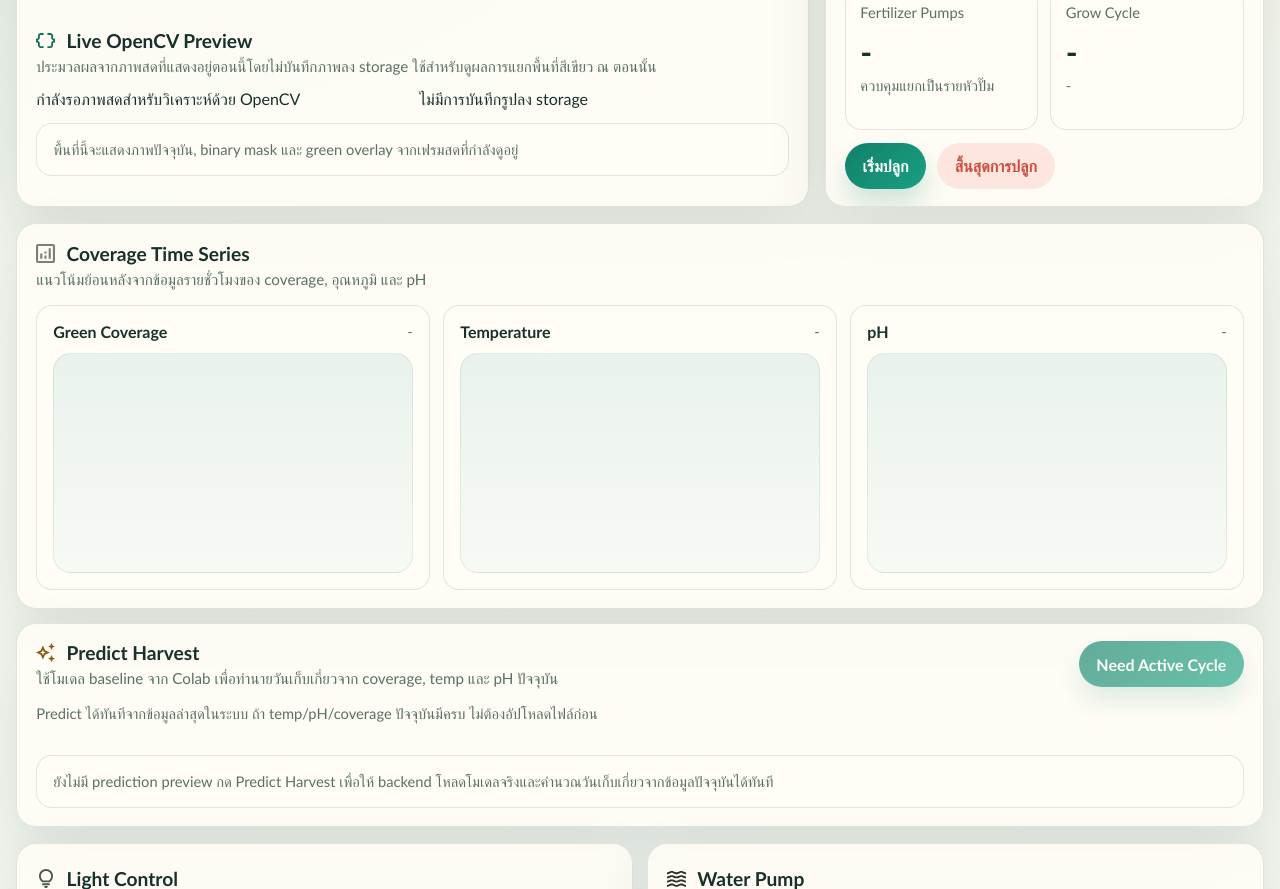
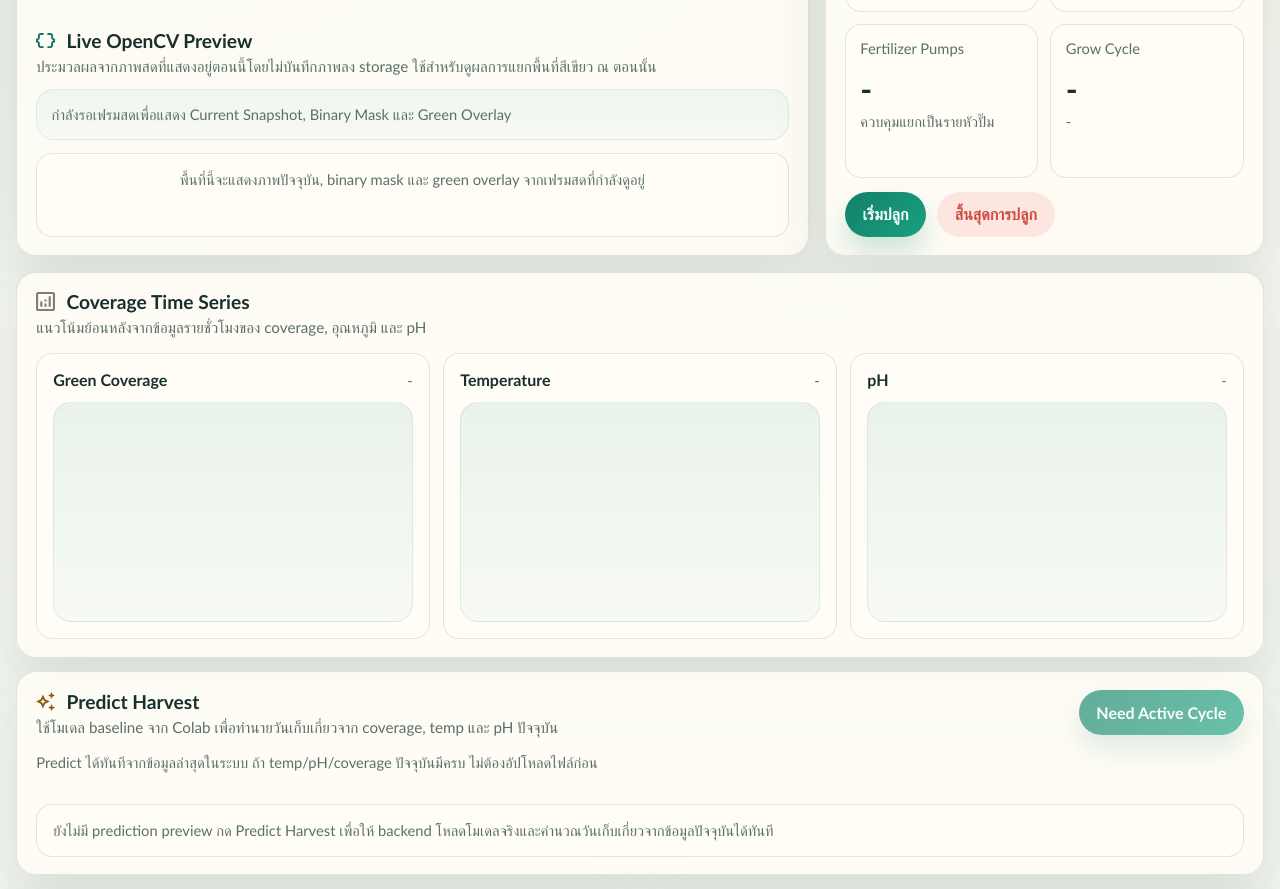
Before and after one commit to kmitlProjects/wolffia-iot-system, a website with bundled scripts: page frontend/src/index.html in a window 1280 px wide. Shown: the part 845-1734 px from the top of the page. Built offline with nearby package versions, Linux system fonts and the light colour scheme; files whose address does not match are found by name.

Commit message:
feat: update live analysis UI and styles, enhance display for current snapshot and analysis notes

```diff
--- a/frontend/src/index.html
+++ b/frontend/src/index.html
@@ -8,10 +8,10 @@
         content="Mobile-friendly dashboard for Wolffia pond monitoring and control."
     >
     <title>Wolffia Control Deck</title>
-    <link rel="stylesheet" href="/assets/styles.css?v=20260404n">
+    <link rel="stylesheet" href="/assets/styles.css?v=20260404o">
 </head>
 <body>
     <div id="app"></div>
-    <script type="module" src="/assets/main.js?v=20260404n"></script>
+    <script type="module" src="/assets/main.js?v=20260404o"></script>
 </body>
 </html>
--- a/frontend/src/main.ts
+++ b/frontend/src/main.ts
@@ -168,7 +168,7 @@ function createLayout(): string {
                                 </h3>
                                 <p>ประมวลผลจากภาพสดที่แสดงอยู่ตอนนี้โดยไม่บันทึกภาพลง storage ใช้สำหรับดูผลการแยกพื้นที่สีเขียว ณ ตอนนั้น</p>
                             </div>
-                            <div id="live-analysis-meta" class="history-metrics"></div>
+                            <div id="live-analysis-meta" class="analysis-preview-note"></div>
                             <div id="live-analysis-strip" class="image-strip"></div>
                         </div>
                     </div>
@@ -2275,10 +2275,8 @@ function renderLiveCameraAnalysis(): void {
     const strip = $("live-analysis-strip")
 
     if (!liveCameraAnalysis) {
-        meta.innerHTML = `
-            <span>กำลังรอภาพสดสำหรับวิเคราะห์ด้วย OpenCV</span>
-            <span>ไม่มีการบันทึกรูปลง storage</span>
-        `
+        meta.textContent =
+            "กำลังรอเฟรมสดเพื่อแสดง Current Snapshot, Binary Mask และ Green Overlay"
         strip.innerHTML = `
             <div class="rule-card rule-empty">
                 พื้นที่นี้จะแสดงภาพปัจจุบัน, binary mask และ green overlay จากเฟรมสดที่กำลังดูอยู่
@@ -2294,14 +2292,8 @@ function renderLiveCameraAnalysis(): void {
     const maskUrl = buildAnalysisAssetUrl(liveCameraAnalysis.mask_url, previewKey)
     const overlayUrl = buildAnalysisAssetUrl(liveCameraAnalysis.overlay_url, previewKey)
 
-    meta.innerHTML = `
-        <span>captured ${escapeHtml(formatTimestamp(liveCameraAnalysis.captured_at))}</span>
-        <span>coverage ${formatNumber(liveCameraAnalysis.green_coverage_percent, 2)}%</span>
-        <span>${formatNumber(liveCameraAnalysis.green_pixels, 0)} / ${formatNumber(liveCameraAnalysis.total_pixels, 0)} green pixels</span>
-        <span>${escapeHtml(formatCoverageMethod(liveCameraAnalysis.coverage_method))}</span>
-        <span>${escapeHtml(formatCoverageProcess(liveCameraAnalysis.coverage_thresholds))}</span>
-        <span>ROI ${escapeHtml(formatRoiSize(liveCameraAnalysis.coverage_roi))}</span>
-    `
+    meta.textContent =
+        "แสดงเฉพาะภาพปัจจุบัน, binary mask และ green overlay ของเฟรมสดเพื่อช่วยเช็กคุณภาพการแยกพื้นที่สีเขียว"
 
     ensureLiveAnalysisStrip()
     updateLiveAnalysisTile("live-analysis-raw-tile", "Current Snapshot", rawUrl)
--- a/frontend/src/styles.css
+++ b/frontend/src/styles.css
@@ -379,6 +379,21 @@ label {
     margin-top: 1rem;
 }
 
+.analysis-preview-note {
+    display: flex;
+    align-items: center;
+    min-height: 3.15rem;
+    padding: 0.75rem 0.9rem;
+    border-radius: 18px;
+    background:
+        linear-gradient(180deg, rgba(18, 128, 106, 0.05), rgba(18, 128, 106, 0.02)),
+        #fcfcf7;
+    border: 1px solid rgba(18, 128, 106, 0.1);
+    color: var(--muted);
+    font-size: 0.92rem;
+    line-height: 1.45;
+}
+
 .metric-grid,
 .analytics-grid,
 .chart-grid,
@@ -416,6 +431,17 @@ label {
 
 .image-strip {
     grid-template-columns: repeat(auto-fit, minmax(180px, 1fr));
+}
+
+.camera-analysis-block .image-strip {
+    align-items: start;
+}
+
+.camera-analysis-block .rule-empty {
+    min-height: 5.25rem;
+    display: grid;
+    place-items: center;
+    text-align: center;
 }
 
 .analysis-process-grid {
```
Also changed, not shown: frontend/dist/assets/main.js, frontend/dist/assets/styles.css, frontend/dist/index.html.
